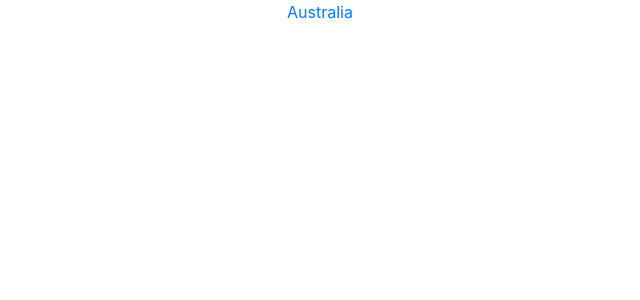
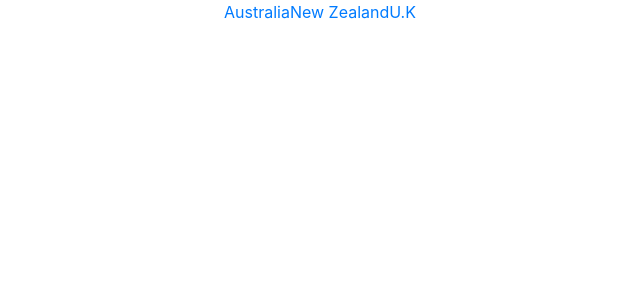
Before and after one commit to perrinjack/groundz, a React (Create React App) app: page /australia in a window 1280 px wide. Shown: the top 300 px of the page, without its empty margins (320-960 px from the left). Built offline with nearby package versions, Linux system fonts and the light colour scheme.

Commit message:
Added 2 additional Navlinks, New Zealand & Australia

```diff
--- a/src/components/Navigation.js
+++ b/src/components/Navigation.js
@@ -7,6 +7,12 @@
       <li className="nav-item">
         <NavLink to="/australia">Australia</NavLink>
       </li>
+      <li className="nav-item">
+        <NavLink to="/australia">New Zealand</NavLink>
+      </li>
+      <li className="nav-item">
+        <NavLink to="/australia">U.K</NavLink>
+      </li>
     </ul>
   );
 };
```
